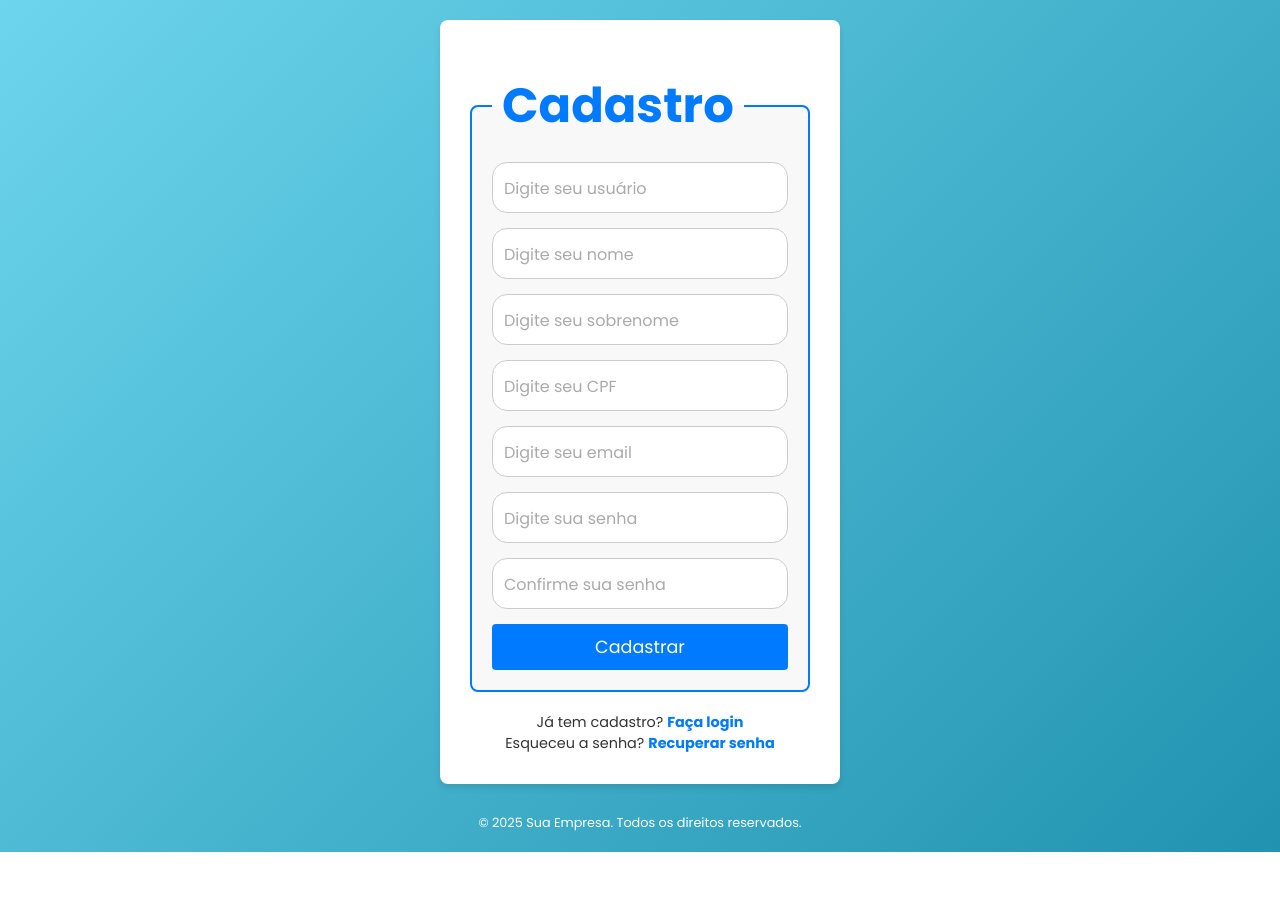
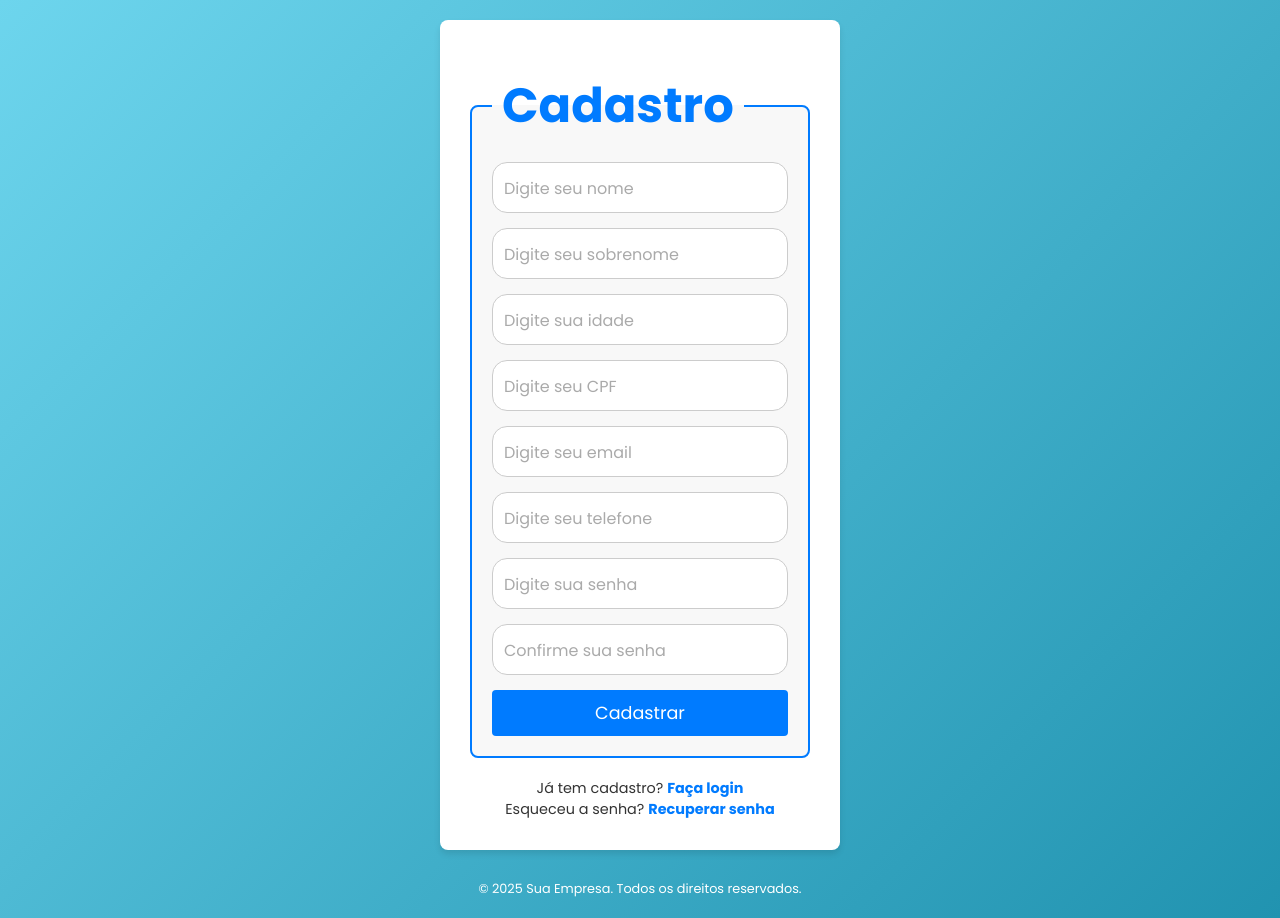
Before and after one commit to Sokovish/Alta_Performace_Web, a website: page view/html/autenticacao/cadastro.html in a window 1280 px wide. Before the commit the page ends 852 px from the top, so only its background shows below. Drawn offline with Linux system fonts and the light colour scheme.

Commit message:
atualizado a tela cadastro

```diff
--- a/view/html/autenticacao/cadastro.html
+++ b/view/html/autenticacao/cadastro.html
@@ -14,11 +14,6 @@
         <legend>Cadastro</legend>
 
         <div class="input-group">
-          <input type="text" id="usuario" name="usuario" placeholder=" " required>
-          <label for="usuario">Digite seu usuário</label>
-        </div>
-
-        <div class="input-group">
           <input type="text" name="nome" id="nome" placeholder=" " required>
           <label for="nome">Digite seu nome</label>
         </div>
@@ -29,6 +24,11 @@
         </div>
 
         <div class="input-group">
+          <input type="text" name="idade" id="idade" placeholder=" " required>
+          <label for="cpf">Digite sua idade</label>
+        </div>
+
+        <div class="input-group">
           <input type="text" name="cpf" id="cpf" placeholder=" " required>
           <label for="cpf">Digite seu CPF</label>
         </div>
@@ -36,6 +36,11 @@
         <div class="input-group">
           <input type="email" name="email" id="email" placeholder=" " required>
           <label for="email">Digite seu email</label>
+        </div>
+
+        <div class="input-group">
+          <input type="tel" name="cpf" id="telefone" placeholder=" " required>
+          <label for="cpf">Digite seu telefone</label>
         </div>
 
         <div class="input-group">
```
